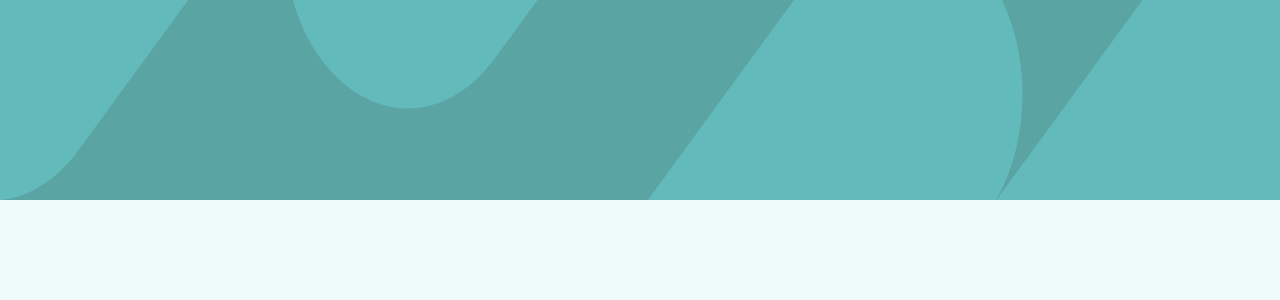
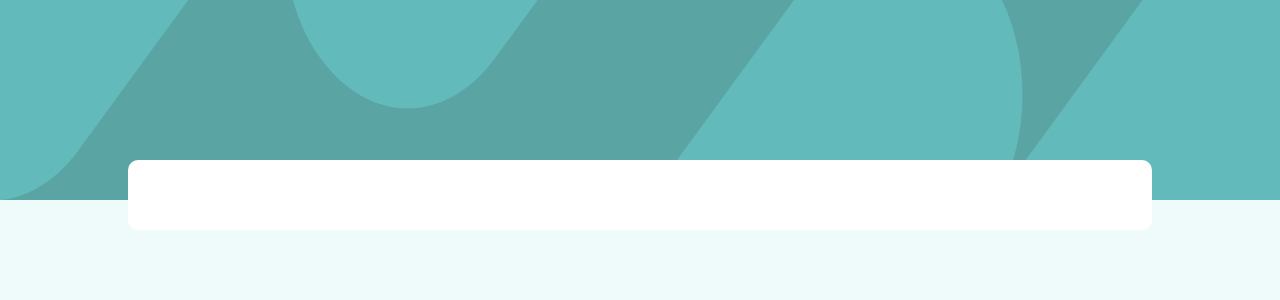
Before and after one commit to usmanahmedkhan09/job-listing, a Vue app: page / in a window 1280 px wide. Shown: the top 300 px of the page. Built offline with nearby package versions, Linux system fonts and the light colour scheme.

Commit message:
autocomplete

```diff
--- a/src/assets/css/components/_header.scss
+++ b/src/assets/css/components/_header.scss
@@ -8,4 +8,19 @@
     repeat: no-repeat;
     size: 100% 100%;
   }
+  width: 100%;
+  position: relative;
+  display: flex;
+  justify-content: center;
+
+  &__autocomplete {
+    height: 70px;
+    // background-color: var(--color-secondary-cyan);
+    background-color: white;
+    width: 80%;
+    border-radius: 10px;
+    position: absolute;
+    bottom: -30px;
+    margin: auto;
+  }
 }
--- a/src/views/HomeView.vue
+++ b/src/views/HomeView.vue
@@ -1,5 +1,7 @@
 <template>
-  <header class="header"></header>
+  <header class="header">
+    <div class="header__autocomplete" contenteditable="true"></div>
+  </header>
   <main class="content"></main>
 </template>
 <script lang="ts">
```
